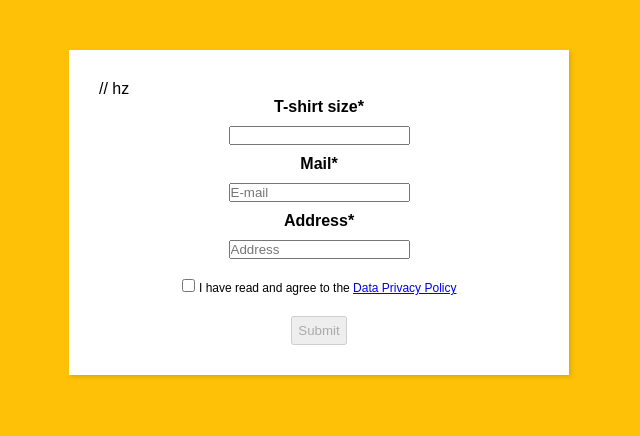
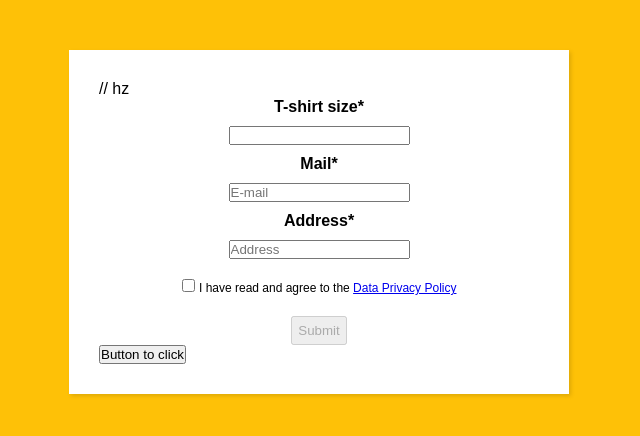
Before and after one commit to AlinaPotapova/t-shirt-sizes, a plain HTML site: page src/front/index.html in a window 1280 px wide. Shown: the whole page, without its empty margins (321-961 px from the left). Drawn offline with Linux system fonts and the light colour scheme.

Commit message:
AJAX request can be sent

```diff
--- a/src/front/index.html
+++ b/src/front/index.html
@@ -42,6 +42,7 @@
 
             <input id='id' type='submit' value='Submit' onclick='validateForm()' disabled>
         </form>
+        <button onclick="run_handler()">Button to click</button>
 
 
         <script type="text/javascript" src="scripts.js"></script>
--- a/src/front/scripts.js
+++ b/src/front/scripts.js
@@ -51,3 +51,15 @@ function submitBt() {
         submitBtn.setAttribute('disabled', 'disabled')
     }
 }
+
+function run_handler() {
+    const Http = new XMLHttpRequest();
+    const url = '/special';
+    Http.open("GET", url);
+    Http.send();
+
+    Http.onreadystatechange = (e) => {
+        console.log(e);
+        alert(Http.responseText);
+    }
+}
```
Also changed, not shown: src/back/index.js (+7 -0 lines).
